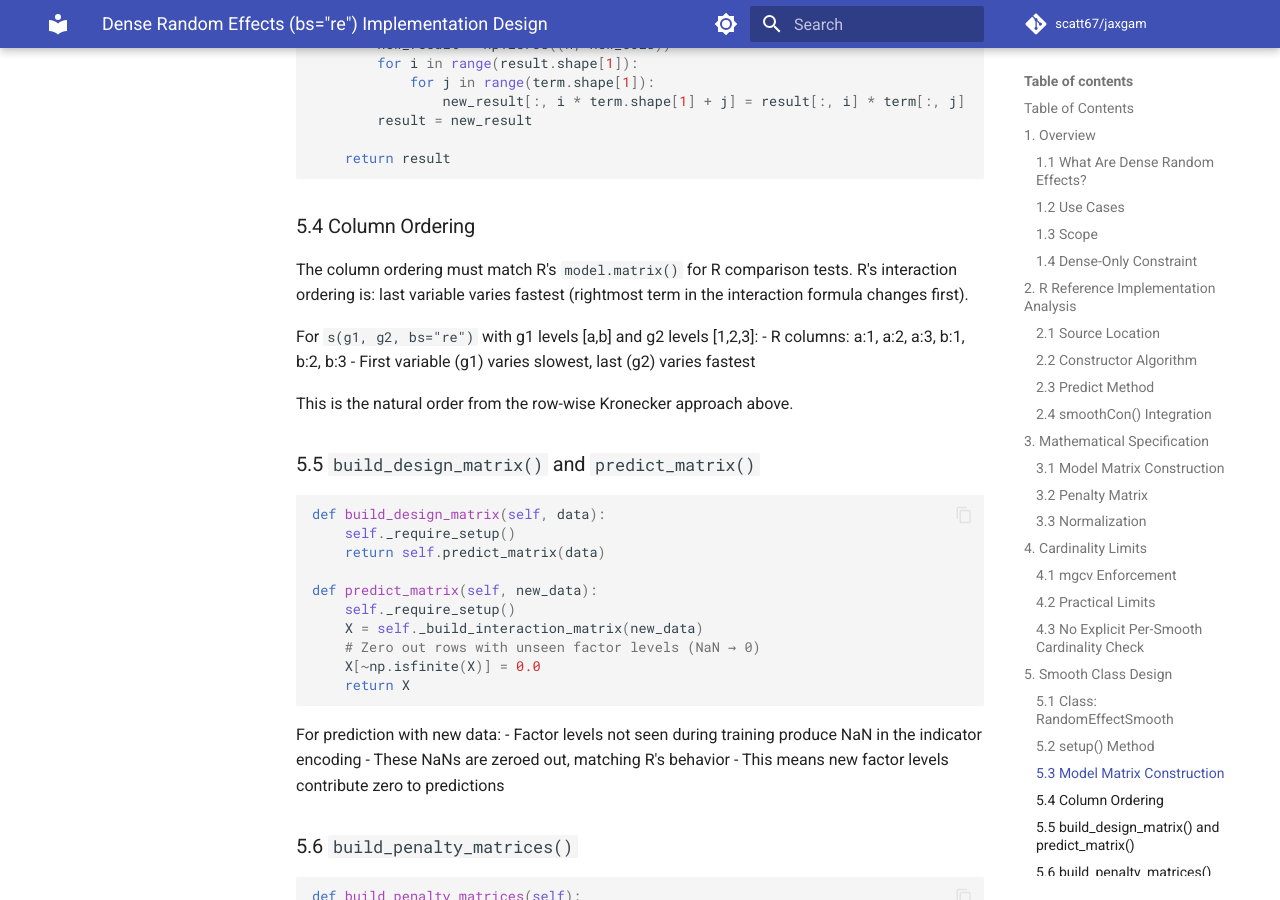
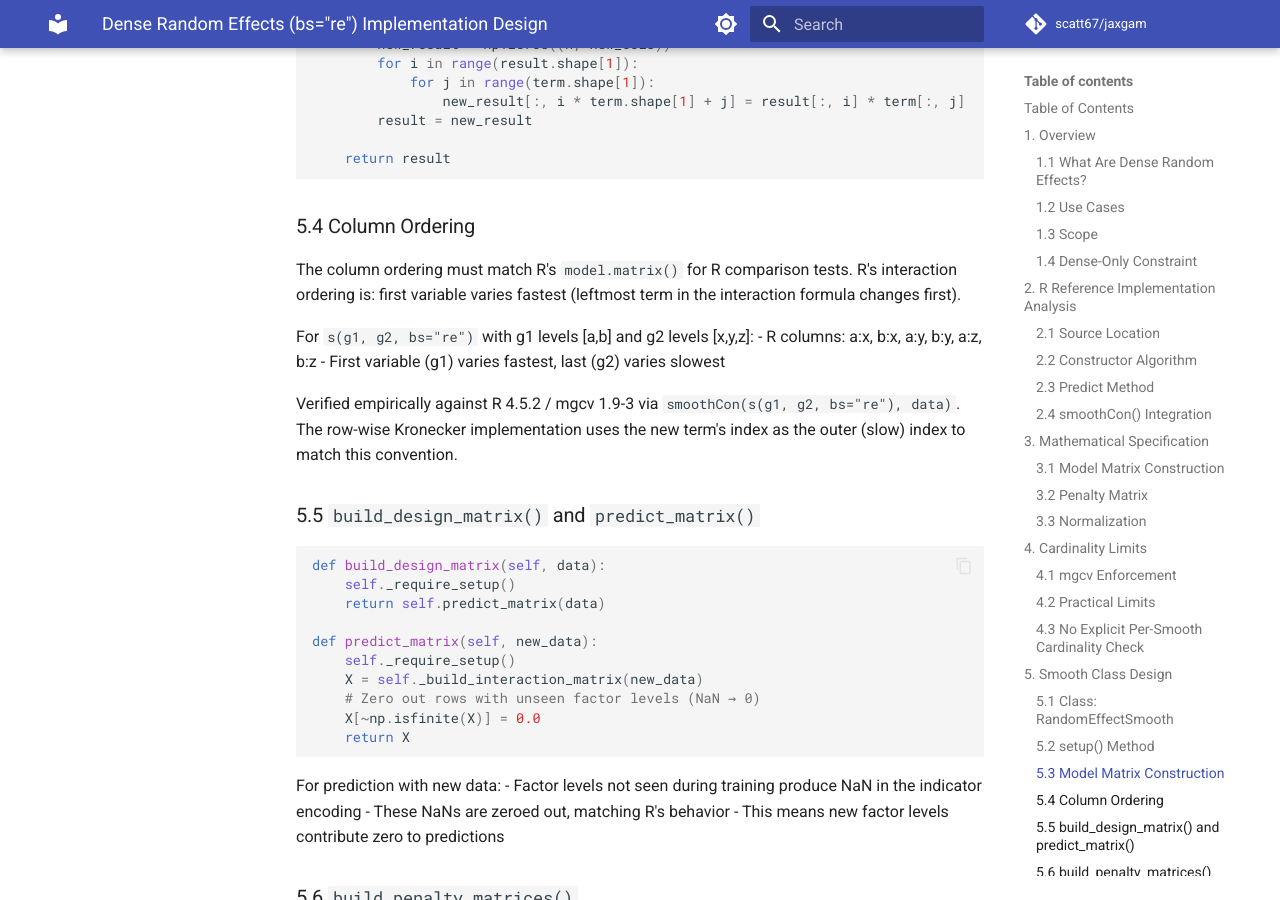
Before and after one commit to scatt67/jaxgam, an MkDocs documentation site: the page built from docs/dense_random_effects/design.md, in a window 1280 px wide and 900 px high, scrolled down 7895 px. Built offline with MkDocs 1.6.1 and Material for MkDocs 9.7.7, drawn with Linux system fonts in a browser that asks for light colours; comment, search, counter and statistics services are not loaded.

Commit message:
clean up the docs

```diff
--- a/docs/dense_random_effects/design.md
+++ b/docs/dense_random_effects/design.md
@@ -374,14 +374,16 @@ def _build_interaction_matrix(self, data):
 ### 5.4 Column Ordering
 
 The column ordering must match R's `model.matrix()` for R comparison tests.
-R's interaction ordering is: last variable varies fastest (rightmost term in
+R's interaction ordering is: first variable varies fastest (leftmost term in
 the interaction formula changes first).
 
-For `s(g1, g2, bs="re")` with g1 levels [a,b] and g2 levels [1,2,3]:
-- R columns: a:1, a:2, a:3, b:1, b:2, b:3
-- First variable (g1) varies slowest, last (g2) varies fastest
+For `s(g1, g2, bs="re")` with g1 levels [a,b] and g2 levels [x,y,z]:
+- R columns: a:x, b:x, a:y, b:y, a:z, b:z
+- First variable (g1) varies fastest, last (g2) varies slowest
 
-This is the natural order from the row-wise Kronecker approach above.
+Verified empirically against R 4.5.2 / mgcv 1.9-3 via `smoothCon(s(g1, g2,
+bs="re"), data)`. The row-wise Kronecker implementation uses the new term's
+index as the outer (slow) index to match this convention.
 
 ### 5.5 `build_design_matrix()` and `predict_matrix()`
 
```
Also changed, not shown: scratch/research_notes.md (renamed from docs/dense_random_effects/research_notes.md).
